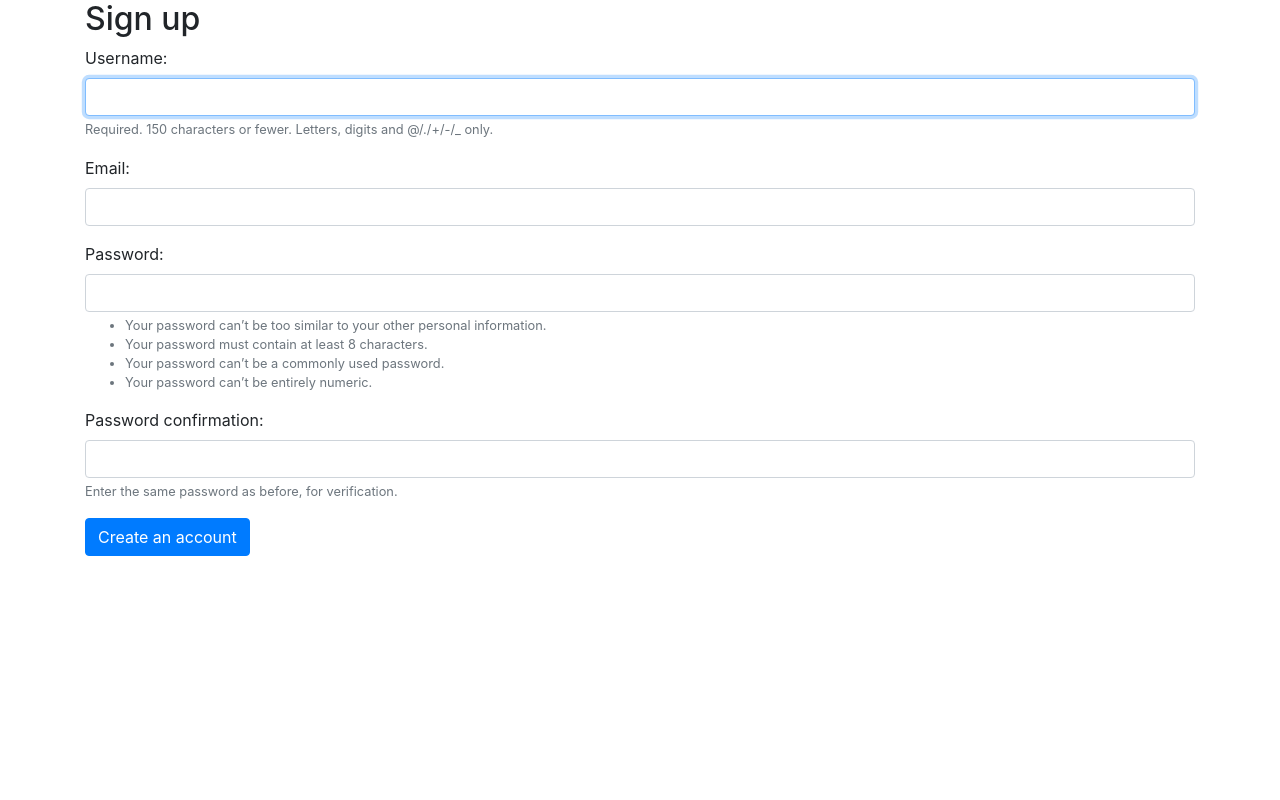
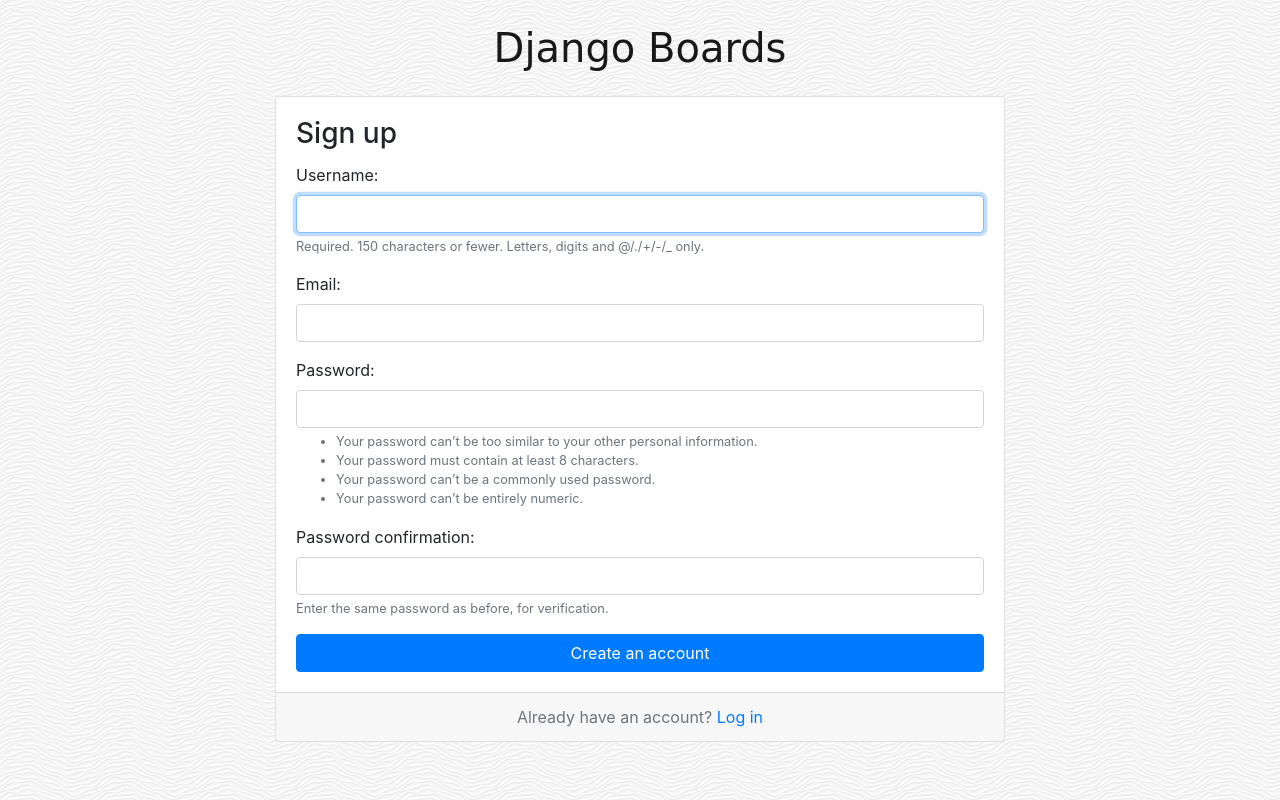
Before and after one commit to rogerokello/simple, a Django app: page /signup/ in a window 1280 px wide. Run offline with Django 3.2, Linux system fonts and the light colour scheme; some libraries are stand-ins or nearby versions; some web fonts are replaced.

Commit message:
Modify signup template to use new css class and bootstrap 4 cards

```diff
--- a/simple/templates/signup.html
+++ b/simple/templates/signup.html
@@ -1,12 +1,32 @@
 {% extends 'base.html' %}
+
+{% load static %}
+
+{% block stylesheet %}
+  <link rel="stylesheet" href="{% static 'css/accounts.css' %}">
+{% endblock %}
 
 {% block body %}
   <div class="container">
-    <h2>Sign up</h2>
-    <form method="post" novalidate>
-      {% csrf_token %}
-      {% include 'includes/form.html' %}
-      <button type='submit' class='btn btn-primary'>Create an account</button>
-    </form>
-  <div>
+    <h1 class="text-center logo my-4">
+      <a href="{% url 'home' %}">Django Boards</a>
+    </h1>
+    <div class="row justify-content-center">
+      <div class="col-lg-8 col-md-10 col-sm-12">
+        <div class="card">
+          <div class="card-body">
+            <h3 class="card-title">Sign up</h3>
+            <form method="post" novalidate>
+              {% csrf_token %}
+              {% include 'includes/form.html' %}
+              <button type="submit" class="btn btn-primary btn-block">Create an account</button>
+            </form>
+          </div>
+          <div class="card-footer text-muted text-center">
+            Already have an account? <a href="#">Log in</a>
+          </div>
+        </div>
+      </div>
+    </div>
+  </div>
 {% endblock %}
```
